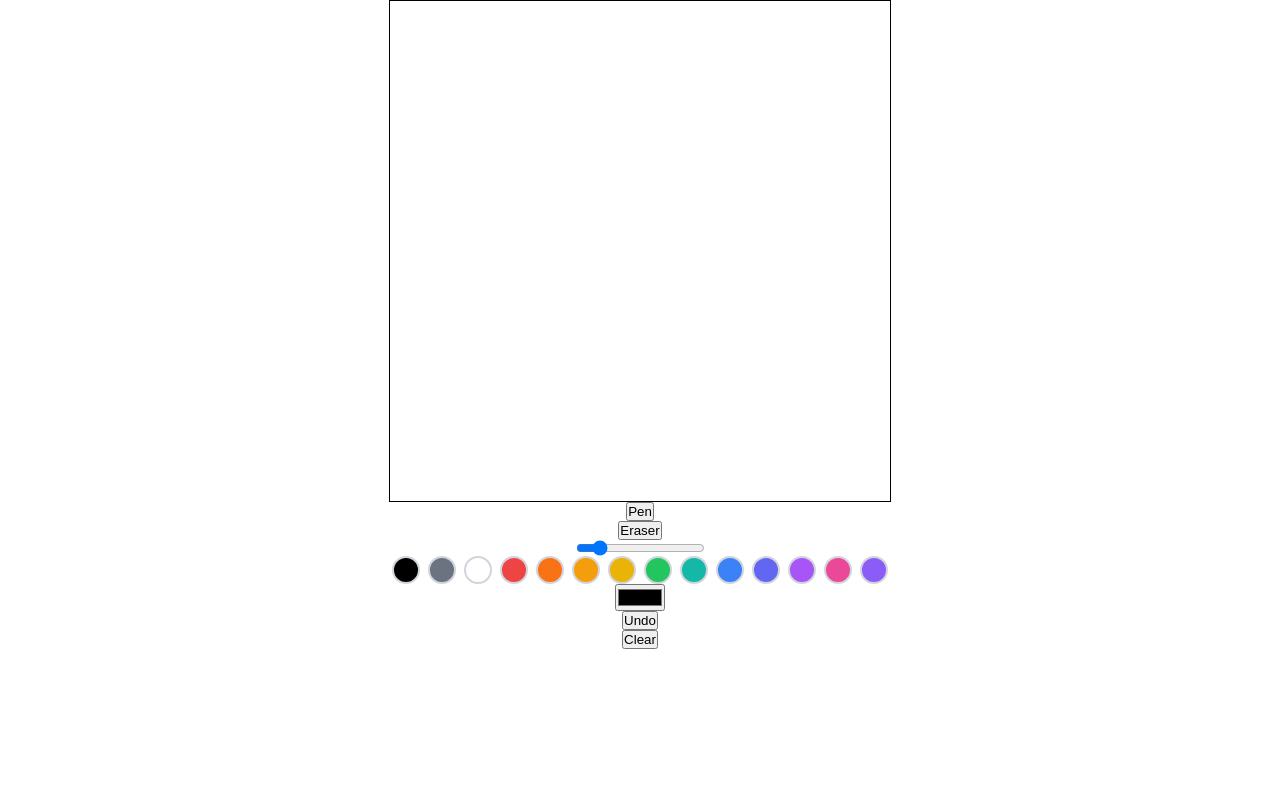
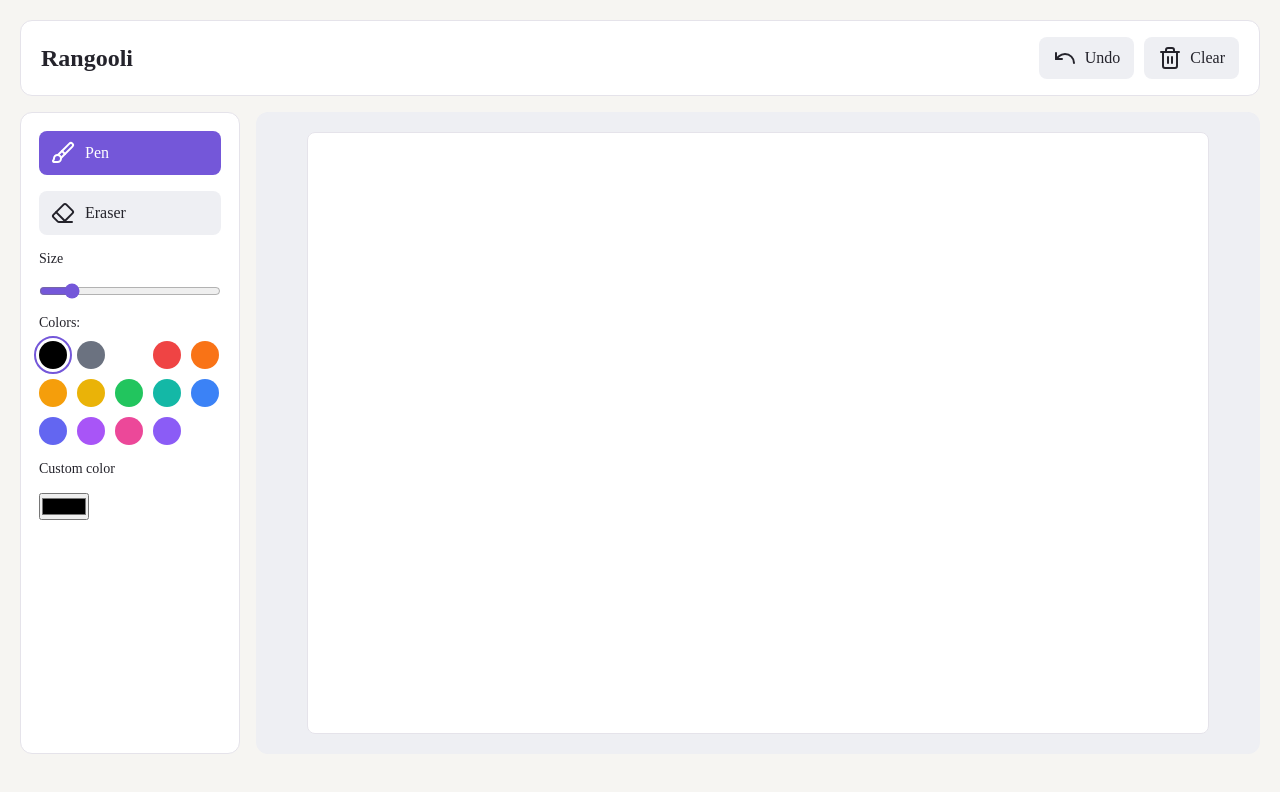
Before and after one commit to Aashutosh-kc/deepalaya, a React (Vite) app: page / in a window 1280 px wide. Shown: the top 792 px of the page. Built offline with nearby package versions, Linux system fonts and the light colour scheme.

Commit message:
style: improve whiteboard layout

```diff
--- a/package.json
+++ b/package.json
@@ -10,6 +10,7 @@
     "preview": "vite preview"
   },
   "dependencies": {
+    "lucide-react": "^1.73.0",
     "react": "^19.3.1",
     "react-dom": "^19.3.1"
   },
--- a/src/components/Whiteboard.css
+++ b/src/components/Whiteboard.css
@@ -1,31 +1,129 @@
 .whiteboard{
+    display: grid;
+    grid-template-columns: 220px minmax(0, 1fr);
+    grid-template-rows: auto 1fr;
+    gap: 16px;
+    padding: 20px;
+    background-color: var(--bg);
+    color: var(--text);
+}
+.whiteboard button {
+    border: none;
+    cursor: pointer;
+    font: inherit;
+    transition: background-color 0.2s ease, transform 0.2s ease;
+}
+.header-sect{
+    grid-column: span 2;
+    display: flex;
+    align-items: center;
+    justify-content: space-between;
+    padding: 16px 20px;
+    background-color: var(--surface);
+    border: 1px solid var(--border);
+    border-radius: 12px;
+}
+.header-sect h1{
+    font-size: 24px;
+}
+.main-btns {
+    display: flex;
+    gap: 10px;
+}
+.header-sect button {
+    display: flex;
+    align-items: center;
+    gap: 8px;
+    padding: 9px 14px;
+    border-radius: 8px;
+    background-color: var(--surface-muted);
+    color: var(--text);
+}
+.header-sect button:hover {
+    background-color: var(--border);
+}
+.aside{
+    width: 220px;
+    padding: 20px;
+}
+.rangoli-canvas{
+    display: flex;
+    justify-content: center;
+    align-items: center;
+}
+.tool-bar {
     display: flex;
     flex-direction: column;
+    gap: 16px;
+    padding: 18px;
+    background-color: var(--surface);
+    border: 1px solid var(--border);
+    border-radius: 12px;
+}
+.tool-bar label {
+    font-size: 14px;
+    font-weight: 500;
+}
+.tool-bar .brush-btn,.tool-bar .eraser-btn {
+    display: flex;
     align-items: center;
+    gap: 10px;
+    padding: 10px 12px;
+    border-radius: 8px;
+    background-color: var(--surface-muted);
+    color: var(--text);
 }
-.canvas{
-    border: 0.5px solid;
+.tool-bar .brush-btn.active,.tool-bar .eraser-btn.active {
+    background-color: var(--accent);
+    color: white;
 }
+.tool-bar button:hover {
+    transform: translateY(-1px);
+}
+.tool-bar input[type="range"] {
+    width: 100%;
+    accent-color: var(--accent);
+    cursor: pointer;
+}
+
 .color-palette {
     display: flex;
     flex-wrap: wrap;
-    gap: 8px;
+    gap: 10px;
+}
+.color-palette label {
+    flex-basis: 100%;
 }
 
 .color-option {
     width: 28px;
     height: 28px;
-    border: 2px solid #d1d5db;
+    padding: 0;
+    border: 2px solid var(--border);
     border-radius: 50%;
     cursor: pointer;
-    transition: transform 0.2s ease;
 }
 
 .color-option:hover {
-    transform: scale(1.15);
+    transform: scale(1.1);
 }
 
 .color-option.active {
-    outline: 2px solid #333;
+    outline: 2px solid var(--accent);
     outline-offset: 3px;
 }
+.rangoli-canvas {
+    display: flex;
+    justify-content: center;
+    align-items: flex-start;
+    padding: 20px;
+    background-color: var(--surface-muted);
+    border-radius: 12px;
+    overflow: auto;
+}
+.canvas {
+    display: block;
+    background-color: var(--surface);
+    border: 1px solid var(--border);
+    border-radius: 8px;
+}
--- a/src/components/Whiteboard.jsx
+++ b/src/components/Whiteboard.jsx
@@ -1,7 +1,8 @@
 import './Whiteboard.css'
 import { useState,useRef, useEffect } from 'react'
-const CANVAS_HEIGHT = 500;
-const CANVAS_WIDTH = 500;
+import { Eraser,Brush, Pen, Undo,Trash } from 'lucide-react';
+const CANVAS_HEIGHT = 600;
+const CANVAS_WIDTH = 900;
 const COLORS = [
     "#000000", // Black
     "#6B7280", // Gray
@@ -23,7 +24,7 @@ export default function Whiteboard(){
     const canvasRef = useRef(null);
     const isDrawing = useRef(false);
     const [lineWidth,setLineWidth] = useState(3);
-    const [currentColor,setCurrentColor] = useState("black");
+    const [currentColor, setCurrentColor] = useState("#000000");
     const [tool,setTool] = useState('pencil');
     const history = useRef([])
 
@@ -38,8 +39,6 @@ export default function Whiteboard(){
         isDrawing.current = false;
         return;
     }
-
-    console.log(`x: ${x} ,y: ${y}`);
     const ctx = canvasRef.current.getContext('2d');
     ctx.lineTo(x,y);
     ctx.stroke();
@@ -109,7 +108,40 @@ useEffect(() => {
 }, []);
     return(
         <div className="whiteboard">
-            <canvas
+            <div className="header-sect">
+                <h1>Rangooli</h1>
+                <div className="main-btns">
+                    <button className="undo-btn" type="button" onClick={undo}><Undo />Undo</button>
+                    <button className="clear-btn" onClick={()=>clearCanvas()}><Trash />Clear</button>
+                </div>
+
+            </div>
+            <aside className='tool-bar'>
+                <button className={tool === "pencil" ? "brush-btn active" : "brush-btn"} onClick={()=>{ setTool('pencil')}}><Brush />Pen</button>
+                <button className={tool === "eraser" ? "eraser-btn active" : "eraser-btn"} onClick={()=>{ setTool('eraser')}}><Eraser />Eraser</button>
+                <label>Size</label>
+                <input type='range' max={20} step={1} value={lineWidth} onChange={(e)=>setLineWidth(Number(e.target.value))}/>
+            <div className="color-palette">
+                <label>Colors:</label>
+            {COLORS.map((color) => (
+                <button
+                key={color}
+                className={`color-option ${currentColor === color ? 'active' : ''}`}
+                style={{ backgroundColor: color }}
+                onClick={() => setCurrentColor(color)}
+                title={color}
+                aria-label={`Select ${color}`}
+                />
+                ))}
+            </div>
+            <label className='color-label'>Custom color</label>
+            <input type='color' value={currentColor} onChange={(e)=>{
+                setCurrentColor(e.target.value);
+            }}/>
+
+            </aside>
+            <main className="rangoli-canvas">
+                <canvas
             height={CANVAS_HEIGHT}
             width={CANVAS_WIDTH}
             ref={canvasRef}
@@ -131,26 +163,9 @@ useEffect(() => {
             >
 
             </canvas>
-            <button className="pen-btn" onClick={()=>{ setTool('pencil')}}>Pen</button>
-            <button className="eraser-btn" onClick={()=>{ setTool('eraser')}}>Eraser</button>
-            <input type='range' max={20} step={1} value={lineWidth} onChange={(e)=>setLineWidth(Number(e.target.value))}/>
-            <div className="color-palette">
-        {COLORS.map((color) => (
-            <button
-            key={color}
-            className={`color-option ${currentColor === color ? 'active' : ''}`}
-            style={{ backgroundColor: color }}
-            onClick={() => setCurrentColor(color)}
-            title={color}
-            aria-label={`Select ${color}`}
-            />
-        ))}
-</div>
-            <input type='color' value={currentColor} onChange={(e)=>{
-                setCurrentColor(e.target.value);
-            }}/>
-            <button className="undo-btn" type="button" onClick={undo}>Undo</button>
-            <button className="clear-btn" onClick={()=>clearCanvas()}>Clear</button>
+            </main>
+
+
         </div>
     )
 }
--- a/src/index.css
+++ b/src/index.css
@@ -1,5 +1,16 @@
-:root{
-  --accent: #ffffff;
+:root {
+    --bg: #F6F5F2;
+    --surface: #FFFFFF;
+    --surface-muted: #EEEFF3;
+
+    --text: #24232B;
+    --text-muted: #74717F;
+
+    --border: #E5E3EA;
+
+    --accent: #7457D9;
+    --accent-hover: #6244C4;
+    --accent-soft: #F0ECFF;
 }
 *{
   box-sizing: border-box;
@@ -8,7 +19,11 @@
 }
 body{
   min-height: 100vh;
+  background-color: var(--bg);
 }
-input{
+input,label,button{
   font: inherit;
 }
+button{
+  cursor: pointer;
+}
```
Also changed, not shown: 1 other file (tests, documents, lock files or other folders).
